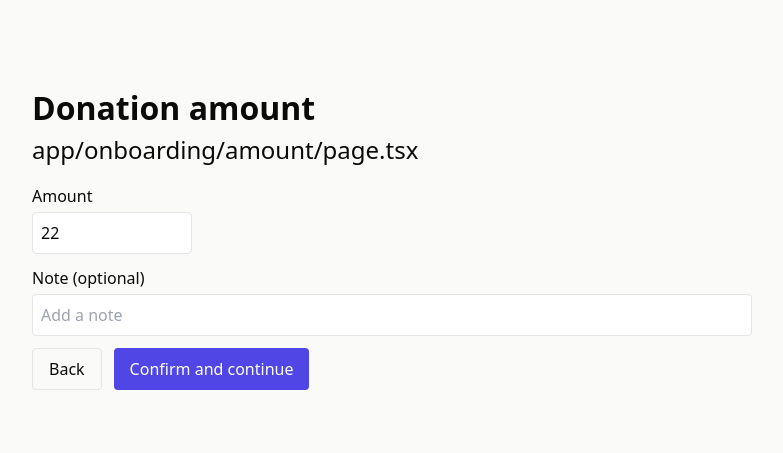
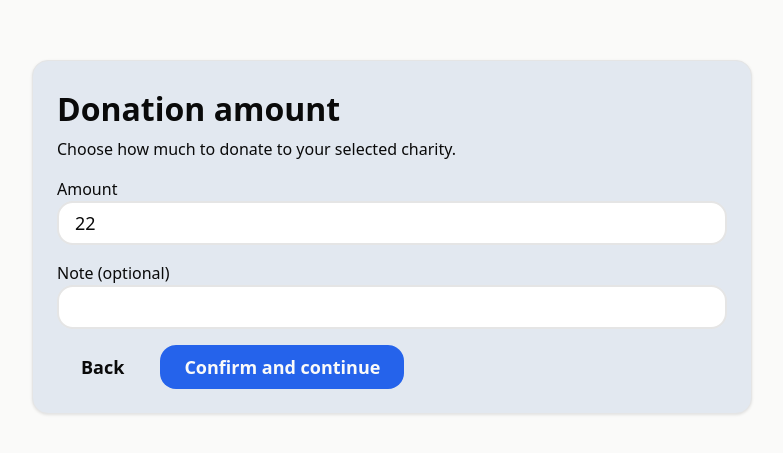
Before and after one commit to rituzangle/flux-b1, a Next.js app: page /onboarding/amount in a window 1280 px wide. Shown: the part 163-616 px from the top of the page, without its empty margins (248-1031 px from the left). Built offline with nearby package versions, Linux system fonts and the light colour scheme.

Commit message:
Updated page.tsx

```diff
--- a/app/onboarding/amount/page.tsx
+++ b/app/onboarding/amount/page.tsx
@@ -7,13 +7,15 @@
  * - Validates amount and processes donation (mock/real via utils/api)
  * - Logs structured events for debugging
  * - Navigates forward to Dashboard on success; Back returns to choose-a-charity
- */
-// app/onboarding/amount/page.tsx
+ */// app/onboarding/amount/page.tsx
 'use client';
-import React, { useState } from 'react';
+import React, { useEffect, useState } from 'react';
 import { useRouter, useSearchParams } from 'next/navigation';
-import { runtimeStore } from '@/src/mocks/runtimeStore';
-import { logger } from '@/src/utils/prettyLogs';
+import { runtimeStore } from '@/mocks/runtimeStore';
+import { logger } from '@/utils/prettyLogs';
+import Input from '@/src/components/ui/Input';
+import Button from '@/src/components/ui/Button';
+import Card from '@/src/components/ui/Card';
 
 export default function OnboardingAmountPage() {
   const router = useRouter();
@@ -24,10 +26,21 @@ export default function OnboardingAmountPage() {
   const [loading, setLoading] = useState(false);
   const [error, setError] = useState<string | null>(null);
 
+  // Ensure we reset amount if charityId changes or on mount to avoid stale previous values
+  useEffect(() => {
+    setNote('');
+    setAmount(22);
+    setError(null);
+  }, [charityId]);
+
   const handleBack = () => router.back();
 
   async function handleConfirm() {
     setError(null);
+    if (!charityId) {
+      setError('No charity selected');
+      return;
+    }
     setLoading(true);
     try {
       const resp = await fetch('/api/donate', {
@@ -43,7 +56,7 @@ export default function OnboardingAmountPage() {
         return;
       }
 
-      // Update local runtimeStore if present (runtimeStore is shared in dev)
+      // Update runtimeStore (dev-only) so dashboard reacts quickly
       try {
         if (typeof runtimeStore !== 'undefined' && runtimeStore && runtimeStore.user) {
           runtimeStore.user = { ...json.user };
@@ -52,6 +65,10 @@ export default function OnboardingAmountPage() {
       } catch (e) {
         logger.debug('onboarding.amount: runtimeStore update skipped', 'onboarding');
       }
+
+      // Clear local form state to avoid reusing previous donation values
+      setNote('');
+      setAmount(22);
 
       logger.info('onboarding.amount: donation successful', 'onboarding');
       router.push('/dashboard');
@@ -65,46 +82,38 @@ export default function OnboardingAmountPage() {
 
   return (
     <main className="max-w-3xl mx-auto p-6">
+      <Card>
         <h1 className="text-2xl font-bold">Donation amount</h1>
-      <h2 className="text-xl"> app/onboarding/amount/page.tsx</h2>
+        <p className="text-sm text-muted-foreground mt-1">Choose how much to donate to your selected charity.</p>
 
-      <section className="mt-4">
-        <div className="mb-3">
+        <div className="mt-4 space-y-4">
+          <div>
             <label className="block text-sm font-medium">Amount</label>
-          <input
+            <Input
               type="number"
-            value={amount}
-            onChange={(e) => setAmount(Number(e.target.value))}
-            className="mt-1 p-2 border rounded w-40"
+              value={String(amount)}
+              onChange={(e) => setAmount(Number((e.target as HTMLInputElement).value))}
               min={0}
               step="0.01"
+              className="w-40"
             />
           </div>
 
-        <div className="mb-3">
+          <div>
             <label className="block text-sm font-medium">Note (optional)</label>
-          <input
-            type="text"
-            value={note}
-            onChange={(e) => setNote(e.target.value)}
-            className="mt-1 p-2 border rounded w-full"
-            placeholder="Add a note"
-          />
+            <Input value={note} onChange={(e) => setNote((e.target as HTMLInputElement).value)} />
           </div>
 
-        {error && <div className="p-2 bg-red-50 text-red-800 rounded mb-3">{error}</div>}
+          {error && <div className="p-2 bg-red-50 text-red-800 rounded">{error}</div>}
 
           <div className="flex gap-3">
-          <button onClick={handleBack} className="px-4 py-2 border rounded">Back</button>
-          <button
-            onClick={handleConfirm}
-            className="px-4 py-2 bg-indigo-600 text-white rounded"
-            disabled={loading}
-          >
-            {loading ? 'Processing…' : `Confirm and continue`}
-          </button>
+            <Button variant="outline" onClick={handleBack}>Back</Button>
+            <Button onClick={handleConfirm} disabled={loading}>
+              {loading ? 'Processing…' : 'Confirm and continue'}
+            </Button>
           </div>
-      </section>
+        </div>
+      </Card>
     </main>
   );
 }
```
Lines whose indentation alone changed are shown as unchanged.
